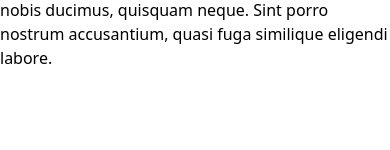
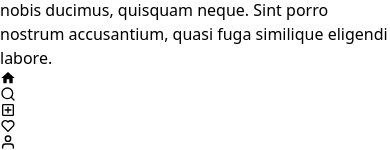
Before and after one commit to NhanVo-gmt/Admin-panel, a Next.js app: page / in a window 390 px wide. Shown: the part 8466-8616 px from the top of the page. Before the commit the page ends 8536 px from the top, so only its background shows below. Built offline with nearby package versions, Linux system fonts and the light colour scheme.

Commit message:
adding mobile button

```diff
--- a/components/layout/MainLayout.jsx
+++ b/components/layout/MainLayout.jsx
@@ -5,6 +5,7 @@ import MainHeader from "./layout-sections/MainHeader";
 
 import { MenuContext } from "@/context/MenuContext";
 import MainSidebar from "./layout-sections/MainSidebar";
+import MobileButtonNavigaion from "./layout-sections/MobileButtonNavigaion";
 
 const MainLayout = ({ children }) => {
   const { open } = useContext(MenuContext);
@@ -16,6 +17,7 @@ const MainLayout = ({ children }) => {
         <MainHeader />
         <main className="lg:ml-[280px]">{children}</main>
       </div>
+      <MobileButtonNavigaion />
     </div>
   );
 };
--- /dev/null
+++ b/components/layout/layout-sections/MobileButtonNavigaion.jsx
@@ -0,0 +1,37 @@
+import React from "react";
+import { usePathname } from "next/navigation";
+
+import { BiHeart } from "react-icons/bi";
+import { FiSearch, FiUser } from "react-icons/fi";
+import { MdHome, MdOutlineAddBox } from "react-icons/md";
+import Link from "next/link";
+
+const navButtonList = [
+  { id: 1, lable: "Home", icon: <MdHome />, path: "/" },
+  { id: 2, lable: "Search", icon: <FiSearch />, path: "/search" },
+  { id: 3, lable: "Add", icon: <MdOutlineAddBox />, path: "/add" },
+  { id: 4, lable: "Favorites", icon: <BiHeart />, path: "/favorites" },
+  { id: 5, lable: "User Area", icon: <FiUser />, path: "/users" },
+];
+
+const MobileButtonNavigaion = () => {
+  const path = usePathname();
+
+  console.log({ path });
+
+  return (
+    <div className="fixed bottom-0 left-0 right-0 w-full h-12 bg-white sm:hidden">
+      <div className="flex justify-around items-center h-12 gap-x-3 border-t-2 border-t-gray-200">
+        {navButtonList.map((item) => {
+          return (
+            <Link id={item.id} href={item.path} className={`text-3xl ${path === item.path ? "text-gray-800" : "text-gray-400"}`}>
+              {item.icon}
+            </Link>
+          );
+        })}
+      </div>
+    </div>
+  );
+};
+
+export default MobileButtonNavigaion;
--- a/middleware.js
+++ b/middleware.js
@@ -13,7 +13,7 @@ export function middleware(request) {
         console.log({method: request.method})
     }
 
-  return NextResponse.redirect(new URL('', request.url))
+//   return NextResponse.redirect(new URL('', request.url))
 }
 
 // See "Matching Paths" below to learn more
```
Also changed, not shown: 1 other file (tests, documents, lock files or other folders).
